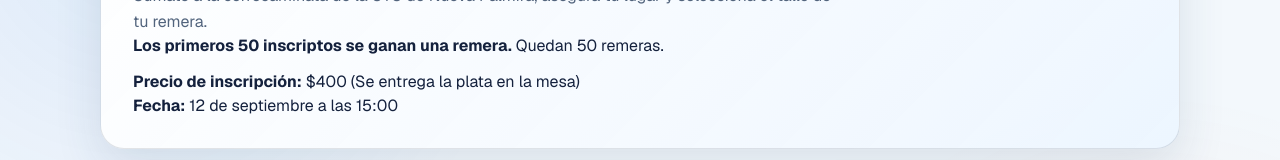
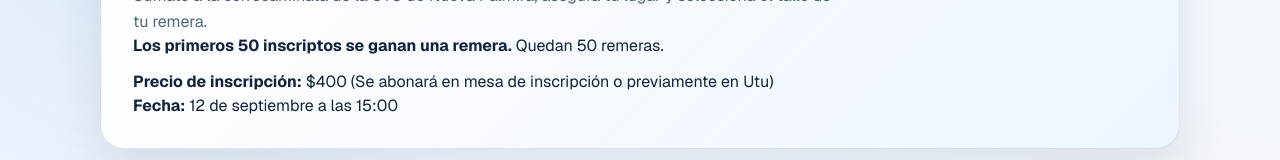
Before and after one commit to MateoBaute/FormularioUTU2026, a Next.js app: page / in a window 1280 px wide. Shown: the part 153-313 px from the top of the page. Built offline with nearby package versions, Linux system fonts and the light colour scheme; no server answers; the database is empty.

Commit message:
Actualizar page.tsx

```diff
--- a/app/page.tsx
+++ b/app/page.tsx
@@ -195,7 +195,7 @@ export default function Home() {
             )}
           </div>
           <div className="info-banner mt-3">
-            <p><strong>Precio de inscripción:</strong> $400 (Se entrega la plata en la mesa)</p>
+            <p><strong>Precio de inscripción:</strong> $400 (Se abonará en mesa de inscripción o previamente en Utu)</p>
             <p><strong>Fecha:</strong> 12 de septiembre a las 15:00</p>
           </div>
         </header>
```
